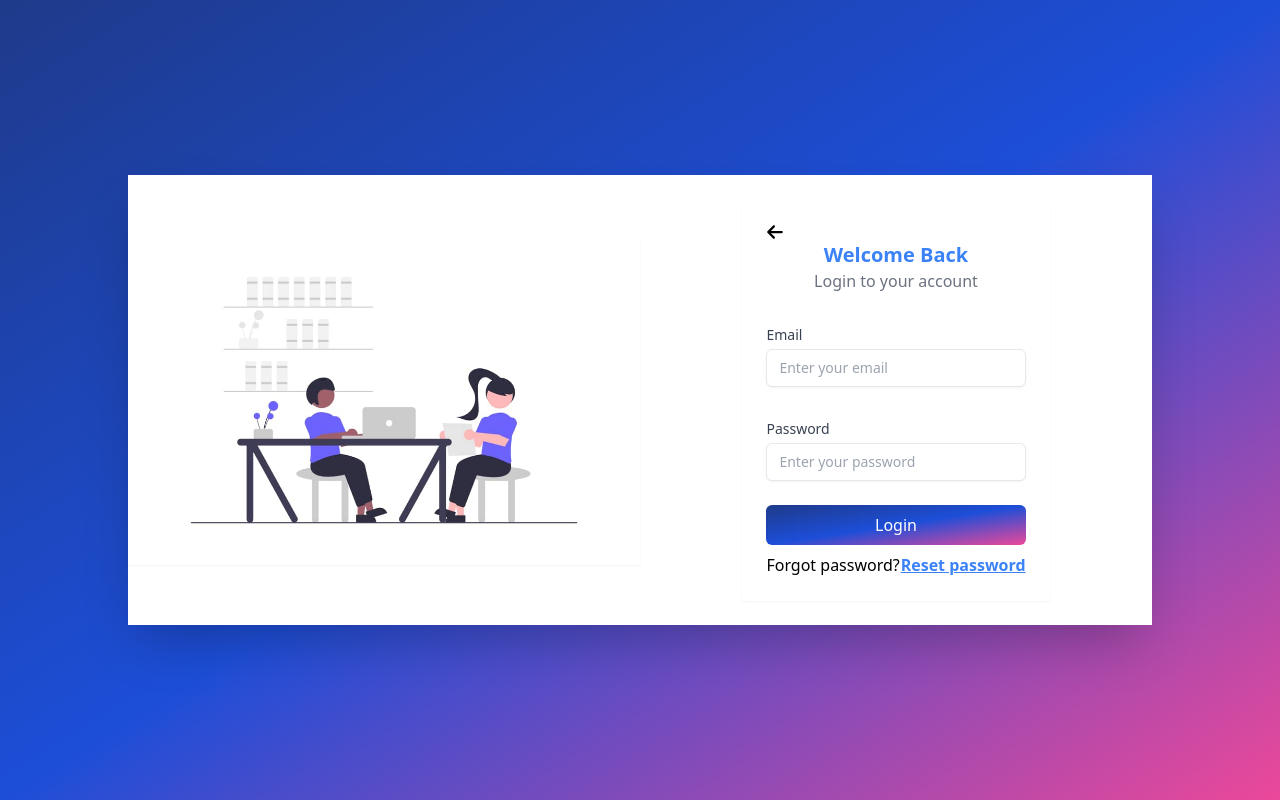
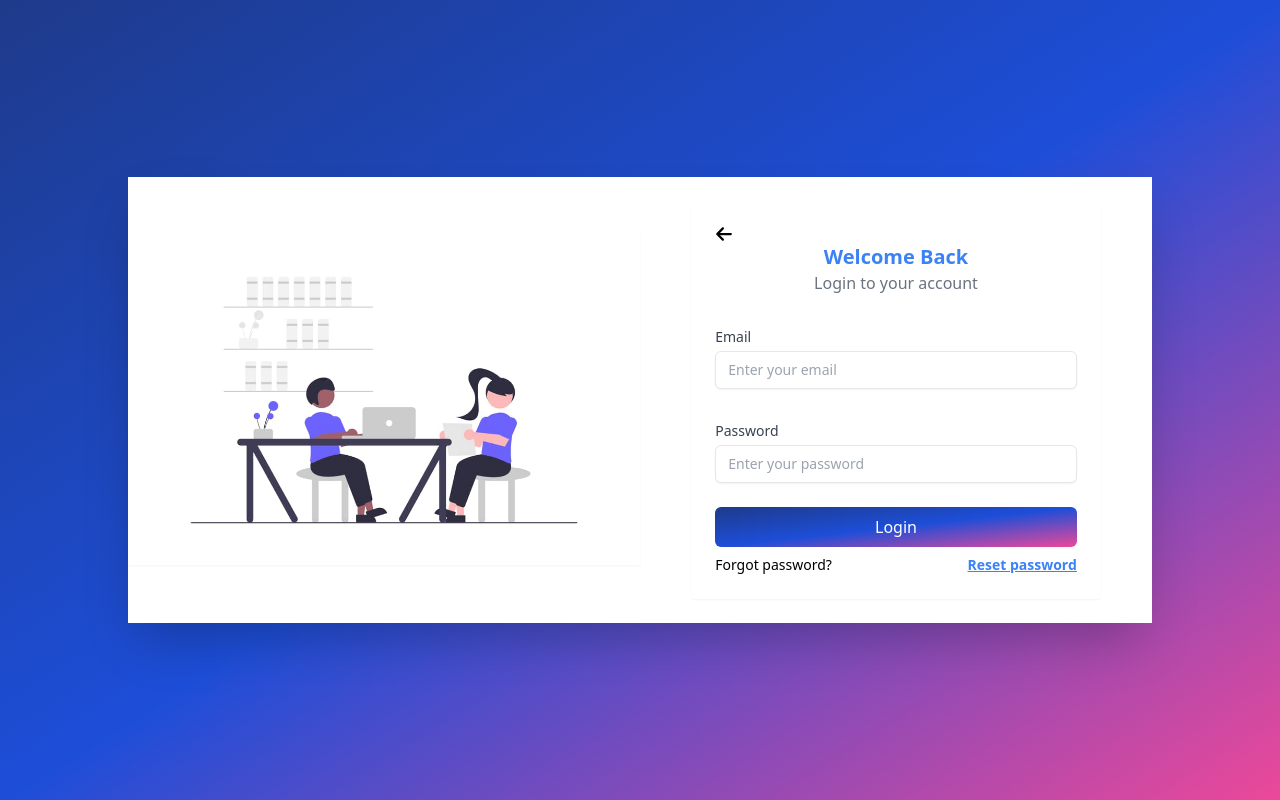
Before and after one commit to Ndukwechima/auth-app, a React (Vite) app: page /login in a window 1280 px wide. Built offline with nearby package versions, Linux system fonts and the light colour scheme.

Commit message:
Make update on login responsiveness

```diff
--- a/src/components/login/Login.tsx
+++ b/src/components/login/Login.tsx
@@ -32,7 +32,7 @@ const Login: React.FC = () => {
           </div>
           <form
             onSubmit={formik.handleSubmit}
-            className="w-[90%] lg:max-w-[30%] mx-auto bg-white p-6 rounded md:shadow-sm "
+            className="w-[90%] lg:max-w-[40%] mx-auto bg-white p-6 rounded md:shadow-sm "
           >
             <div className="">
               <Link to="/">
@@ -110,10 +110,10 @@ const Login: React.FC = () => {
                 Login
               </button>
               <div className="flex justify-between items-center mt-2">
-                <p>Forgot password?</p>
+                <p className="text-sm">Forgot password?</p>
                 <Link
                   to="/reset-password"
-                  className="text-blue-500 font-semibold underline cursor-pointer"
+                  className="text-blue-500 font-semibold underline cursor-pointer text-sm"
                 >
                   Reset password
                 </Link>
```
